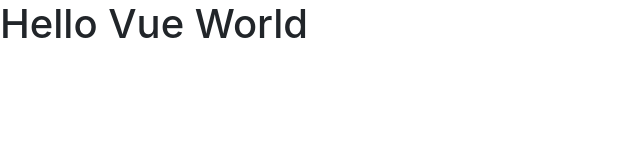
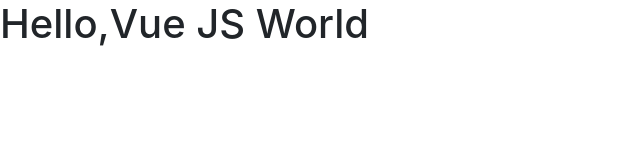
Before and after one commit to ishmam999/vueprac, a plain HTML site: page index.html in a window 1280 px wide. Shown: the whole page, without its empty margins (0-640 px from the left). Drawn offline with nearby package versions, Linux system fonts and the light colour scheme.

```diff
--- a/index.html
+++ b/index.html
@@ -19,7 +19,7 @@
 </head>
 <body>
 	<div id="app">
-		<h1 v-cloak> {{ message }} </h1>
+		<h1 v-clock> {{ message }} </h1>
 		<!-- <h1 v-else> You have not viewed the page </h1> -->
 	</div>
 
@@ -30,7 +30,7 @@
 	var app = new Vue({
 		el: '#app',
 		data:{
-			message: 'Hello Vue World',
+			message: 'Hello,Vue JS World',
 			intro: "welcome to the Tutorial <small>it is all about me</small> ",
 			viewed: false
 		}
```
